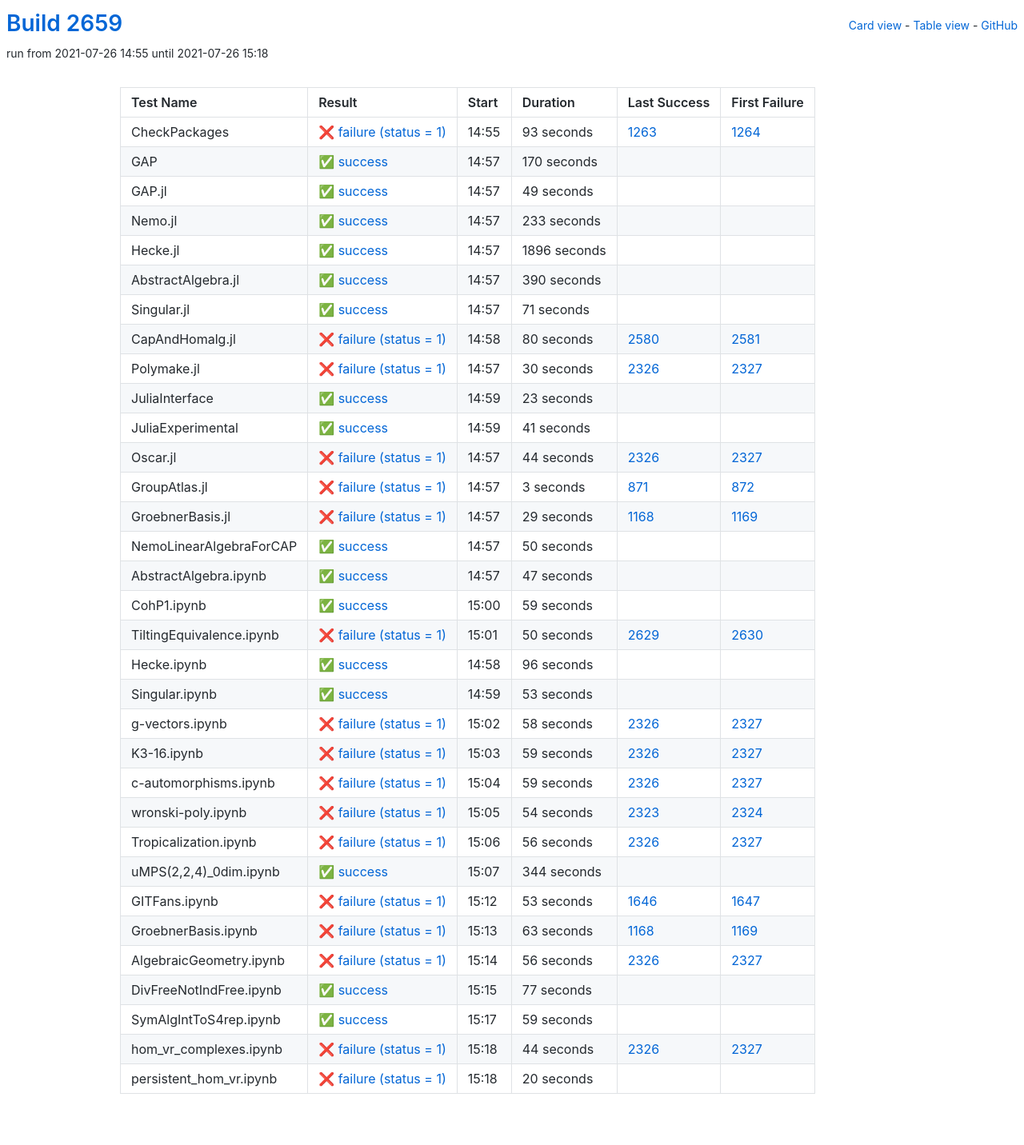
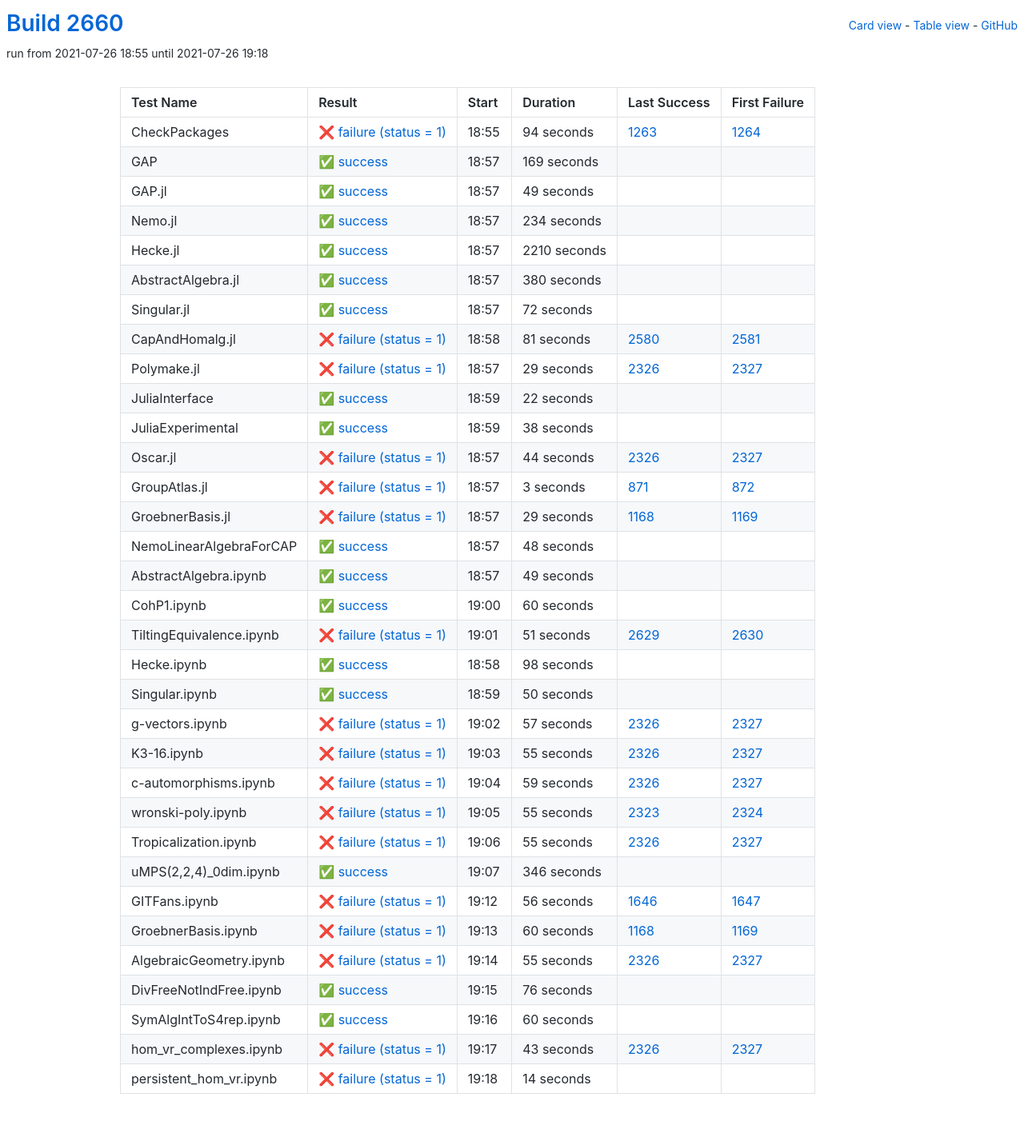
Before and after one commit to oscar-system/oscar-ci-status-stable, a Jekyll site: the page built from table.html, in a window 1280 px wide. Shown: the whole page at 80% size. Built offline with Jekyll 4.4.1, drawn with Linux system fonts in a browser that asks for light colours.

Commit message:
Build #2660

```diff
--- a/_data/ci.yml
+++ b/_data/ci.yml
@@ -1,6 +1,6 @@
 ---
-build: 2659
-build_url: https://oscarci.mathematik.uni-kl.de/job/oscar-stable/2659/
+build: 2660
+build_url: https://oscarci.mathematik.uni-kl.de/job/oscar-stable/2660/
 job: oscar-stable
 organization: oscar-system
 repo: oscar-ci-status-stable
@@ -8,32 +8,32 @@ repourl: https://github.com/oscar-system/oscar-ci-status-stable
 tests:
 - name: CheckPackages
   id: checkpackages
-  log: https://oscarci.mathematik.uni-kl.de/job/oscar-stable/2659/artifact/logs/build-2659/CheckPackages.log
-  start: 2021-07-26 14:55
+  log: https://oscarci.mathematik.uni-kl.de/job/oscar-stable/2660/artifact/logs/build-2660/CheckPackages.log
+  start: 2021-07-26 18:55
   success: false
   exitcode: 1
   status: failure
-  duration: 93
+  duration: 94
   last_success: 1263
   last_success_url: https://oscarci.mathematik.uni-kl.de/job/oscar-stable/1263/
   first_failure: 1264
   first_failure_url: https://oscarci.mathematik.uni-kl.de/job/oscar-stable/1264/
 - name: GAP
   id: gap
-  log: https://oscarci.mathematik.uni-kl.de/job/oscar-stable/2659/artifact/logs/build-2659/GAP.log
-  start: 2021-07-26 14:57
+  log: https://oscarci.mathematik.uni-kl.de/job/oscar-stable/2660/artifact/logs/build-2660/GAP.log
+  start: 2021-07-26 18:57
   success: true
   exitcode: 0
   status: success
-  duration: 170
+  duration: 169
   last_success: false
   last_success_url:
   first_failure: false
   first_failure_url:
 - name: GAP.jl
   id: gap-jl
-  log: https://oscarci.mathematik.uni-kl.de/job/oscar-stable/2659/artifact/logs/build-2659/GAP.jl.log
-  start: 2021-07-26 14:57
+  log: https://oscarci.mathematik.uni-kl.de/job/oscar-stable/2660/artifact/logs/build-2660/GAP.jl.log
+  start: 2021-07-26 18:57
   success: true
   exitcode: 0
   status: success
@@ -44,104 +44,104 @@ tests:
   first_failure_url:
 - name: Nemo.jl
   id: nemo-jl
-  log: https://oscarci.mathematik.uni-kl.de/job/oscar-stable/2659/artifact/logs/build-2659/Nemo.jl.log
-  start: 2021-07-26 14:57
+  log: https://oscarci.mathematik.uni-kl.de/job/oscar-stable/2660/artifact/logs/build-2660/Nemo.jl.log
+  start: 2021-07-26 18:57
   success: true
   exitcode: 0
   status: success
-  duration: 233
+  duration: 234
   last_success: false
   last_success_url:
   first_failure: false
   first_failure_url:
 - name: Hecke.jl
   id: hecke-jl
-  log: https://oscarci.mathematik.uni-kl.de/job/oscar-stable/2659/artifact/logs/build-2659/Hecke.jl.log
-  start: 2021-07-26 14:57
+  log: https://oscarci.mathematik.uni-kl.de/job/oscar-stable/2660/artifact/logs/build-2660/Hecke.jl.log
+  start: 2021-07-26 18:57
   success: true
   exitcode: 0
   status: success
-  duration: 1896
+  duration: 2210
   last_success: false
   last_success_url:
   first_failure: false
   first_failure_url:
 - name: AbstractAlgebra.jl
   id: abstractalgebra-jl
-  log: https://oscarci.mathematik.uni-kl.de/job/oscar-stable/2659/artifact/logs/build-2659/AbstractAlgebra.jl.log
-  start: 2021-07-26 14:57
+  log: https://oscarci.mathematik.uni-kl.de/job/oscar-stable/2660/artifact/logs/build-2660/AbstractAlgebra.jl.log
+  start: 2021-07-26 18:57
   success: true
   exitcode: 0
   status: success
-  duration: 390
+  duration: 380
   last_success: false
   last_success_url:
   first_failure: false
   first_failure_url:
 - name: Singular.jl
   id: singular-jl
-  log: https://oscarci.mathematik.uni-kl.de/job/oscar-stable/2659/artifact/logs/build-2659/Singular.jl.log
-  start: 2021-07-26 14:57
+  log: https://oscarci.mathematik.uni-kl.de/job/oscar-stable/2660/artifact/logs/build-2660/Singular.jl.log
+  start: 2021-07-26 18:57
   success: true
   exitcode: 0
   status: success
-  duration: 71
+  duration: 72
   last_success: false
   last_success_url:
   first_failure: false
   first_failure_url:
 - name: CapAndHomalg.jl
   id: capandhomalg-jl
-  log: https://oscarci.mathematik.uni-kl.de/job/oscar-stable/2659/artifact/logs/build-2659/CapAndHomalg.jl.log
-  start: 2021-07-26 14:58
+  log: https://oscarci.mathematik.uni-kl.de/job/oscar-stable/2660/artifact/logs/build-2660/CapAndHomalg.jl.log
+  start: 2021-07-26 18:58
   success: false
   exitcode: 1
   status: failure
-  duration: 80
+  duration: 81
   last_success: 2580
   last_success_url: https://oscarci.mathematik.uni-kl.de/job/oscar-stable/2580/
   first_failure: 2581
   first_failure_url: https://oscarci.mathematik.uni-kl.de/job/oscar-stable/2581/
 - name: Polymake.jl
   id: polymake-jl
-  log: https://oscarci.mathematik.uni-kl.de/job/oscar-stable/2659/artifact/logs/build-2659/Polymake.jl.log
-  start: 2021-07-26 14:57
+  log: https://oscarci.mathematik.uni-kl.de/job/oscar-stable/2660/artifact/logs/build-2660/Polymake.jl.log
+  start: 2021-07-26 18:57
   success: false
   exitcode: 1
   status: failure
-  duration: 30
+  duration: 29
   last_success: 2326
   last_success_url: https://oscarci.mathematik.uni-kl.de/job/oscar-stable/2326/
   first_failure: 2327
   first_failure_url: https://oscarci.mathematik.uni-kl.de/job/oscar-stable/2327/
 - name: JuliaInterface
   id: juliainterface
-  log: https://oscarci.mathematik.uni-kl.de/job/oscar-stable/2659/artifact/logs/build-2659/JuliaInterface.log
-  start: 2021-07-26 14:59
+  log: https://oscarci.mathematik.uni-kl.de/job/oscar-stable/2660/artifact/logs/build-2660/JuliaInterface.log
+  start: 2021-07-26 18:59
   success: true
   exitcode: 0
   status: success
-  duration: 23
+  duration: 22
   last_success: false
   last_success_url:
   first_failure: false
   first_failure_url:
 - name: JuliaExperimental
   id: juliaexperimental
-  log: https://oscarci.mathematik.uni-kl.de/job/oscar-stable/2659/artifact/logs/build-2659/JuliaExperimental.log
-  start: 2021-07-26 14:59
+  log: https://oscarci.mathematik.uni-kl.de/job/oscar-stable/2660/artifact/logs/build-2660/JuliaExperimental.log
+  start: 2021-07-26 18:59
   success: true
   exitcode: 0
   status: success
-  duration: 41
+  duration: 38
   last_success: false
   last_success_url:
   first_failure: false
   first_failure_url:
 - name: Oscar.jl
   id: oscar-jl
-  log: https://oscarci.mathematik.uni-kl.de/job/oscar-stable/2659/artifact/logs/build-2659/Oscar.jl.log
-  start: 2021-07-26 14:57
+  log: https://oscarci.mathematik.uni-kl.de/job/oscar-stable/2660/artifact/logs/build-2660/Oscar.jl.log
+  start: 2021-07-26 18:57
   success: false
   exitcode: 1
   status: failure
@@ -152,8 +152,8 @@ tests:
   first_failure_url: https://oscarci.mathematik.uni-kl.de/job/oscar-stable/2327/
 - name: GroupAtlas.jl
   id: groupatlas-jl
-  log: https://oscarci.mathematik.uni-kl.de/job/oscar-stable/2659/artifact/logs/build-2659/GroupAtlas.jl.log
-  start: 2021-07-26 14:57
+  log: https://oscarci.mathematik.uni-kl.de/job/oscar-stable/2660/artifact/logs/build-2660/GroupAtlas.jl.log
+  start: 2021-07-26 18:57
   success: false
   exitcode: 1
   status: failure
@@ -164,8 +164,8 @@ tests:
   first_failure_url: https://oscarci.mathematik.uni-kl.de/job/oscar-stable/872/
 - name: GroebnerBasis.jl
   id: groebnerbasis-jl
-  log: https://oscarci.mathematik.uni-kl.de/job/oscar-stable/2659/artifact/logs/build-2659/GroebnerBasis.jl.log
-  start: 2021-07-26 14:57
+  log: https://oscarci.mathematik.uni-kl.de/job/oscar-stable/2660/artifact/logs/build-2660/GroebnerBasis.jl.log
+  start: 2021-07-26 18:57
   success: false
   exitcode: 1
   status: failure
@@ -176,8 +176,68 @@ tests:
   first_failure_url: https://oscarci.mathematik.uni-kl.de/job/oscar-stable/1169/
 - name: NemoLinearAlgebraForCAP
   id: nemolinearalgebraforcap
-  log: https://oscarci.mathematik.uni-kl.de/job/oscar-stable/2659/artifact/logs/build-2659/NemoLinearAlgebraForCAP.log
-  start: 2021-07-26 14:57
+  log: https://oscarci.mathematik.uni-kl.de/job/oscar-stable/2660/artifact/logs/build-2660/NemoLinearAlgebraForCAP.log
+  start: 2021-07-26 18:57
+  success: true
+  exitcode: 0
+  status: success
+  duration: 48
+  last_success: false
+  last_success_url:
+  first_failure: false
+  first_failure_url:
+- name: AbstractAlgebra.ipynb
+  id: abstractalgebra-ipynb
+  log: https://oscarci.mathematik.uni-kl.de/job/oscar-stable/2660/artifact/logs/build-2660/AbstractAlgebra.ipynb.log
+  start: 2021-07-26 18:57
+  success: true
+  exitcode: 0
+  status: success
+  duration: 49
+  last_success: false
+  last_success_url:
+  first_failure: false
+  first_failure_url:
+- name: CohP1.ipynb
+  id: cohp1-ipynb
+  log: https://oscarci.mathematik.uni-kl.de/job/oscar-stable/2660/artifact/logs/build-2660/CohP1.ipynb.log
+  start: 2021-07-26 19:00
+  success: true
+  exitcode: 0
+  status: success
+  duration: 60
+  last_success: false
+  last_success_url:
+  first_failure: false
+  first_failure_url:
+- name: TiltingEquivalence.ipynb
+  id: tiltingequivalence-ipynb
+  log: https://oscarci.mathematik.uni-kl.de/job/oscar-stable/2660/artifact/logs/build-2660/TiltingEquivalence.ipynb.log
+  start: 2021-07-26 19:01
+  success: false
+  exitcode: 1
+  status: failure
+  duration: 51
+  last_success: 2629
+  last_success_url: https://oscarci.mathematik.uni-kl.de/job/oscar-stable/2629/
+  first_failure: 2630
+  first_failure_url: https://oscarci.mathematik.uni-kl.de/job/oscar-stable/2630/
+- name: Hecke.ipynb
+  id: hecke-ipynb
+  log: https://oscarci.mathematik.uni-kl.de/job/oscar-stable/2660/artifact/logs/build-2660/Hecke.ipynb.log
+  start: 2021-07-26 18:58
+  success: true
+  exitcode: 0
+  status: success
+  duration: 98
+  last_success: false
+  last_success_url:
+  first_failure: false
+  first_failure_url:
+- name: Singular.ipynb
+  id: singular-ipynb
+  log: https://oscarci.mathematik.uni-kl.de/job/oscar-stable/2660/artifact/logs/build-2660/Singular.ipynb.log
+  start: 2021-07-26 18:59
   success: true
   exitcode: 0
   status: success
@@ -186,94 +246,34 @@ tests:
   last_success_url:
   first_failure: false
   first_failure_url:
-- name: AbstractAlgebra.ipynb
-  id: abstractalgebra-ipynb
-  log: https://oscarci.mathematik.uni-kl.de/job/oscar-stable/2659/artifact/logs/build-2659/AbstractAlgebra.ipynb.log
-  start: 2021-07-26 14:57
-  success: true
-  exitcode: 0
-  status: success
-  duration: 47
-  last_success: false
-  last_success_url:
-  first_failure: false
-  first_failure_url:
-- name: CohP1.ipynb
-  id: cohp1-ipynb
-  log: https://oscarci.mathematik.uni-kl.de/job/oscar-stable/2659/artifact/logs/build-2659/CohP1.ipynb.log
-  start: 2021-07-26 15:00
-  success: true
-  exitcode: 0
-  status: success
-  duration: 59
-  last_success: false
-  last_success_url:
-  first_failure: false
-  first_failure_url:
-- name: TiltingEquivalence.ipynb
-  id: tiltingequivalence-ipynb
-  log: https://oscarci.mathematik.uni-kl.de/job/oscar-stable/2659/artifact/logs/build-2659/TiltingEquivalence.ipynb.log
-  start: 2021-07-26 15:01
+- name: g-vectors.ipynb
+  id: g-vectors-ipynb
+  log: https://oscarci.mathematik.uni-kl.de/job/oscar-stable/2660/artifact/logs/build-2660/g-vectors.ipynb.log
+  start: 2021-07-26 19:02
   success: false
   exitcode: 1
   status: failure
-  duration: 50
-  last_success: 2629
-  last_success_url: https://oscarci.mathematik.uni-kl.de/job/oscar-stable/2629/
-  first_failure: 2630
-  first_failure_url: https://oscarci.mathematik.uni-kl.de/job/oscar-stable/2630/
-- name: Hecke.ipynb
-  id: hecke-ipynb
-  log: https://oscarci.mathematik.uni-kl.de/job/oscar-stable/2659/artifact/logs/build-2659/Hecke.ipynb.log
-  start: 2021-07-26 14:58
-  success: true
-  exitcode: 0
-  status: success
-  duration: 96
-  last_success: false
-  last_success_url:
-  first_failure: false
-  first_failure_url:
-- name: Singular.ipynb
-  id: singular-ipynb
-  log: https://oscarci.mathematik.uni-kl.de/job/oscar-stable/2659/artifact/logs/build-2659/Singular.ipynb.log
-  start: 2021-07-26 14:59
-  success: true
-  exitcode: 0
-  status: success
-  duration: 53
-  last_success: false
-  last_success_url:
-  first_failure: false
-  first_failure_url:
-- name: g-vectors.ipynb
-  id: g-vectors-ipynb
-  log: https://oscarci.mathematik.uni-kl.de/job/oscar-stable/2659/artifact/logs/build-2659/g-vectors.ipynb.log
-  start: 2021-07-26 15:02
-  success: false
-  exitcode: 1
-  status: failure
-  duration: 58
+  duration: 57
   last_success: 2326
   last_success_url: https://oscarci.mathematik.uni-kl.de/job/oscar-stable/2326/
   first_failure: 2327
   first_failure_url: https://oscarci.mathematik.uni-kl.de/job/oscar-stable/2327/
 - name: K3-16.ipynb
   id: k3-16-ipynb
-  log: https://oscarci.mathematik.uni-kl.de/job/oscar-stable/2659/artifact/logs/build-2659/K3-16.ipynb.log
-  start: 2021-07-26 15:03
+  log: https://oscarci.mathematik.uni-kl.de/job/oscar-stable/2660/artifact/logs/build-2660/K3-16.ipynb.log
+  start: 2021-07-26 19:03
   success: false
   exitcode: 1
   status: failure
-  duration: 59
+  duration: 55
   last_success: 2326
   last_success_url: https://oscarci.mathematik.uni-kl.de/job/oscar-stable/2326/
   first_failure: 2327
   first_failure_url: https://oscarci.mathematik.uni-kl.de/job/oscar-stable/2327/
 - name: c-automorphisms.ipynb
   id: c-automorphisms-ipynb
-  log: https://oscarci.mathematik.uni-kl.de/job/oscar-stable/2659/artifact/logs/build-2659/c-automorphisms.ipynb.log
-  start: 2021-07-26 15:04
+  log: https://oscarci.mathematik.uni-kl.de/job/oscar-stable/2660/artifact/logs/build-2660/c-automorphisms.ipynb.log
+  start: 2021-07-26 19:04
   success: false
   exitcode: 1
   status: failure
@@ -284,120 +284,120 @@ tests:
   first_failure_url: https://oscarci.mathematik.uni-kl.de/job/oscar-stable/2327/
 - name: wronski-poly.ipynb
   id: wronski-poly-ipynb
-  log: https://oscarci.mathematik.uni-kl.de/job/oscar-stable/2659/artifact/logs/build-2659/wronski-poly.ipynb.log
-  start: 2021-07-26 15:05
+  log: https://oscarci.mathematik.uni-kl.de/job/oscar-stable/2660/artifact/logs/build-2660/wronski-poly.ipynb.log
+  start: 2021-07-26 19:05
   success: false
   exitcode: 1
   status: failure
-  duration: 54
+  duration: 55
   last_success: 2323
   last_success_url: https://oscarci.mathematik.uni-kl.de/job/oscar-stable/2323/
   first_failure: 2324
   first_failure_url: https://oscarci.mathematik.uni-kl.de/job/oscar-stable/2324/
 - name: Tropicalization.ipynb
   id: tropicalization-ipynb
-  log: https://oscarci.mathematik.uni-kl.de/job/oscar-stable/2659/artifact/logs/build-2659/Tropicalization.ipynb.log
-  start: 2021-07-26 15:06
+  log: https://oscarci.mathematik.uni-kl.de/job/oscar-stable/2660/artifact/logs/build-2660/Tropicalization.ipynb.log
+  start: 2021-07-26 19:06
   success: false
   exitcode: 1
   status: failure
-  duration: 56
+  duration: 55
   last_success: 2326
   last_success_url: https://oscarci.mathematik.uni-kl.de/job/oscar-stable/2326/
   first_failure: 2327
   first_failure_url: https://oscarci.mathematik.uni-kl.de/job/oscar-stable/2327/
 - name: uMPS(2,2,4)_0dim.ipynb
   id: umps-2-2-4-0dim-ipynb
-  log: https://oscarci.mathematik.uni-kl.de/job/oscar-stable/2659/artifact/logs/build-2659/uMPS-2-2-4-_0dim.ipynb.log
-  start: 2021-07-26 15:07
+  log: https://oscarci.mathematik.uni-kl.de/job/oscar-stable/2660/artifact/logs/build-2660/uMPS-2-2-4-_0dim.ipynb.log
+  start: 2021-07-26 19:07
   success: true
   exitcode: 0
   status: success
-  duration: 344
+  duration: 346
   last_success: false
   last_success_url:
   first_failure: false
   first_failure_url:
 - name: GITFans.ipynb
   id: gitfans-ipynb
-  log: https://oscarci.mathematik.uni-kl.de/job/oscar-stable/2659/artifact/logs/build-2659/GITFans.ipynb.log
-  start: 2021-07-26 15:12
+  log: https://oscarci.mathematik.uni-kl.de/job/oscar-stable/2660/artifact/logs/build-2660/GITFans.ipynb.log
+  start: 2021-07-26 19:12
   success: false
   exitcode: 1
   status: failure
-  duration: 53
+  duration: 56
   last_success: 1646
   last_success_url: https://oscarci.mathematik.uni-kl.de/job/oscar-stable/1646/
   first_failure: 1647
   first_failure_url: https://oscarci.mathematik.uni-kl.de/job/oscar-stable/1647/
 - name: GroebnerBasis.ipynb
   id: groebnerbasis-ipynb
-  log: https://oscarci.mathematik.uni-kl.de/job/oscar-stable/2659/artifact/logs/build-2659/GroebnerBasis.ipynb.log
-  start: 2021-07-26 15:13
+  log: https://oscarci.mathematik.uni-kl.de/job/oscar-stable/2660/artifact/logs/build-2660/GroebnerBasis.ipynb.log
+  start: 2021-07-26 19:13
   success: false
   exitcode: 1
   status: failure
-  duration: 63
+  duration: 60
   last_success: 1168
   last_success_url: https://oscarci.mathematik.uni-kl.de/job/oscar-stable/1168/
   first_failure: 1169
   first_failure_url: https://oscarci.mathematik.uni-kl.de/job/oscar-stable/1169/
 - name: AlgebraicGeometry.ipynb
   id: algebraicgeometry-ipynb
-  log: https://oscarci.mathematik.uni-kl.de/job/oscar-stable/2659/artifact/logs/build-2659/AlgebraicGeometry.ipynb.log
-  start: 2021-07-26 15:14
+  log: https://oscarci.mathematik.uni-kl.de/job/oscar-stable/2660/artifact/logs/build-2660/AlgebraicGeometry.ipynb.log
+  start: 2021-07-26 19:14
   success: false
   exitcode: 1
   status: failure
-  duration: 56
+  duration: 55
   last_success: 2326
   last_success_url: https://oscarci.mathematik.uni-kl.de/job/oscar-stable/2326/
   first_failure: 2327
   first_failure_url: https://oscarci.mathematik.uni-kl.de/job/oscar-stable/2327/
 - name: DivFreeNotIndFree.ipynb
   id: divfreenotindfree-ipynb
-  log: https://oscarci.mathematik.uni-kl.de/job/oscar-stable/2659/artifact/logs/build-2659/DivFreeNotIndFree.ipynb.log
-  start: 2021-07-26 15:15
+  log: https://oscarci.mathematik.uni-kl.de/job/oscar-stable/2660/artifact/logs/build-2660/DivFreeNotIndFree.ipynb.log
+  start: 2021-07-26 19:15
   success: true
   exitcode: 0
   status: success
-  duration: 77
+  duration: 76
   last_success: false
   last_success_url:
   first_failure: false
   first_failure_url:
 - name: SymAlgIntToS4rep.ipynb
   id: symalginttos4rep-ipynb
-  log: https://oscarci.mathematik.uni-kl.de/job/oscar-stable/2659/artifact/logs/build-2659/SymAlgIntToS4rep.ipynb.log
-  start: 2021-07-26 15:17
+  log: https://oscarci.mathematik.uni-kl.de/job/oscar-stable/2660/artifact/logs/build-2660/SymAlgIntToS4rep.ipynb.log
+  start: 2021-07-26 19:16
   success: true
   exitcode: 0
   status: success
-  duration: 59
+  duration: 60
   last_success: false
   last_success_url:
   first_failure: false
   first_failure_url:
 - name: hom_vr_complexes.ipynb
   id: hom-vr-complexes-ipynb
-  log: https://oscarci.mathematik.uni-kl.de/job/oscar-stable/2659/artifact/logs/build-2659/hom_vr_complexes.ipynb.log
-  start: 2021-07-26 15:18
+  log: https://oscarci.mathematik.uni-kl.de/job/oscar-stable/2660/artifact/logs/build-2660/hom_vr_complexes.ipynb.log
+  start: 2021-07-26 19:17
   success: false
   exitcode: 1
   status: failure
-  duration: 44
+  duration: 43
   last_success: 2326
   last_success_url: https://oscarci.mathematik.uni-kl.de/job/oscar-stable/2326/
   first_failure: 2327
   first_failure_url: https://oscarci.mathematik.uni-kl.de/job/oscar-stable/2327/
 - name: persistent_hom_vr.ipynb
   id: persistent-hom-vr-ipynb
-  log: https://oscarci.mathematik.uni-kl.de/job/oscar-stable/2659/artifact/logs/build-2659/persistent_hom_vr.ipynb.log
-  start: 2021-07-26 15:18
+  log: https://oscarci.mathematik.uni-kl.de/job/oscar-stable/2660/artifact/logs/build-2660/persistent_hom_vr.ipynb.log
+  start: 2021-07-26 19:18
   success: false
   exitcode: 1
   status: failure
-  duration: 20
+  duration: 14
   last_success: false
   last_success_url:
   first_failure: false
```
Also changed, not shown: README.md.
